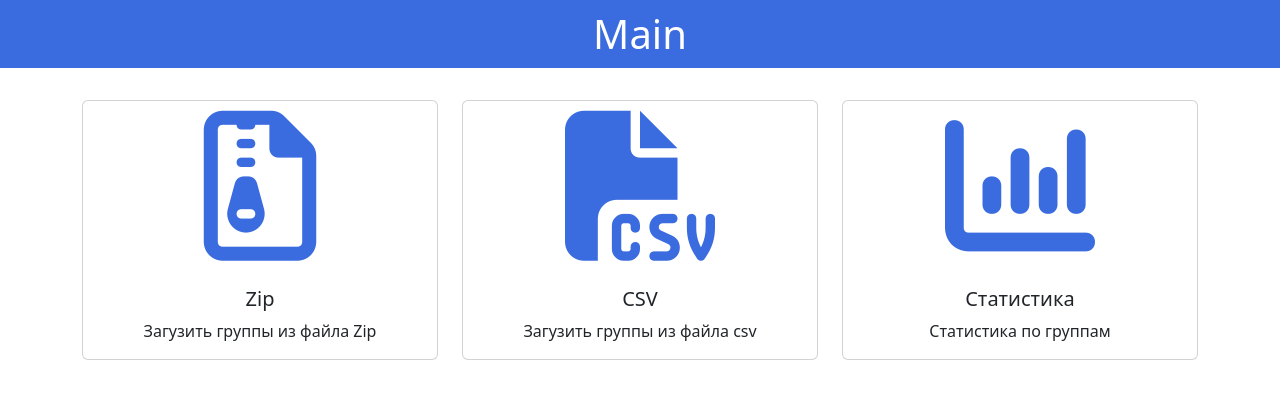
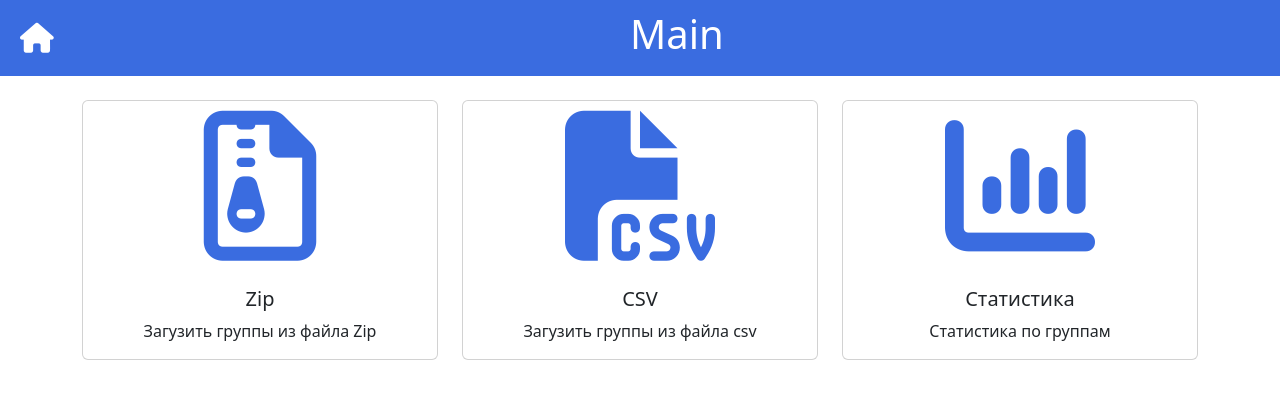
Before and after one commit to Vladiuse/FbSearcher, a Django app: template fb/ads/templates/ads/index.html in a window 1280 px wide. Shown: the top 399 px of the page. Run offline with Django 4.2, Linux system fonts and the light colour scheme; the template is opened without the code that fills it, so the values that code supplies are empty; some libraries are stand-ins or nearby versions.

Commit message:
add main page logo and link

```diff
--- a/fb/ads/templates/ads/base.html
+++ b/fb/ads/templates/ads/base.html
@@ -11,20 +11,39 @@
 <style>
     h1{
         color: white;
-        background-color: rgb(58 108 224);
         padding: 10px 0;
         text-align: center;
+        width: 100%;
     }
     label{
         margin-top:15px  !important;
         margin-bottom:10px  !important;
     }
+    .header{
+        background-color: rgb(58 108 224);
+        display: flex;
+        align-items: center;
+    }
+    .header #home-logo{
+        font-size: 30px;
+        color: white;
+        margin: 20px;
+        cursor: pointer;
+    }
+    .header #home-logo:hover{
+        scale: 1.1;
+        transition: all 0.5s ease-out;
+    }
 </style>
 <body>
-<h1>
-    {%block head_text%}
-    {%endblock%}
-</h1>
+    <div class="header">
+        <a href="{%url 'index'%}"><i id="home-logo" class="fa-solid fa-house"></i></a>
+        <h1>
+            {%block head_text%}
+            {%endblock%}
+        </h1>
+    </div>
+
 {%block content%}
 {%endblock%}
 </body>
```
